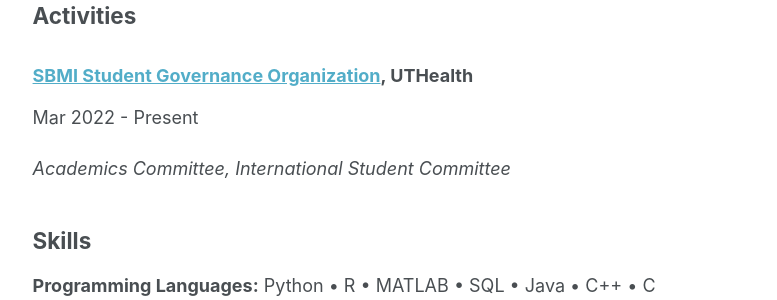
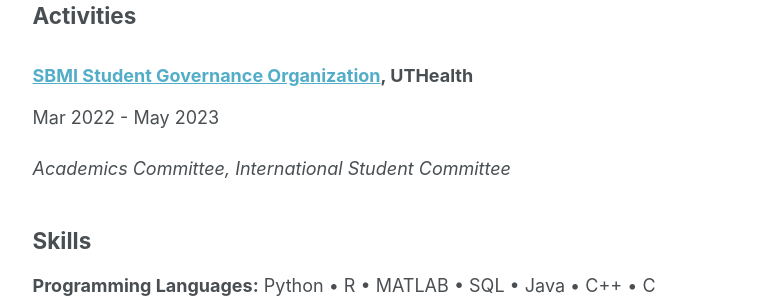
Before and after one commit to BingyuMao/BingyuMao.github.io, a Jekyll site: the page built from _pages/cv.md, in a window 1280 px wide and 900 px high, scrolled down 1543 px. Shown: the part 279-579 px from the top of the window, without its empty margins (249-1026 px from the left). Built offline with Jekyll 4.4.1, drawn with Linux system fonts in a browser that asks for light colours.

Commit message:
Update cv.md

```diff
--- a/_pages/cv.md
+++ b/_pages/cv.md
@@ -81,7 +81,7 @@ Used web crawler technique to map drugs from NCCD to RxNorm.
 
 ### [SBMI Student Governance Organization](https://sbmi.uth.edu/current-students/sgo.htm), UTHealth
 
-Mar 2022 - Present
+Mar 2022 - May 2023
 
 *Academics Committee, International Student Committee*
 
```
